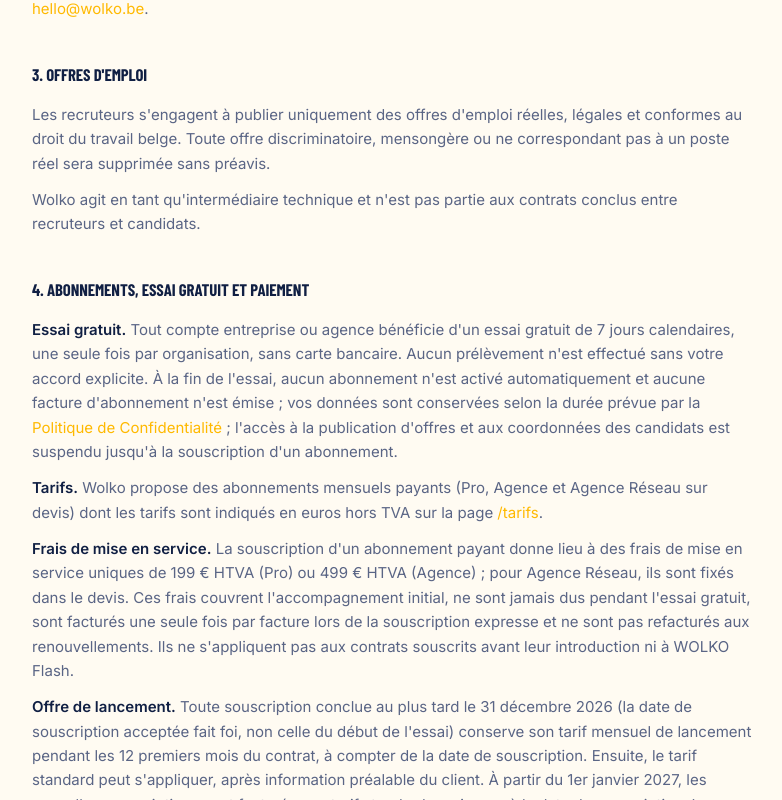
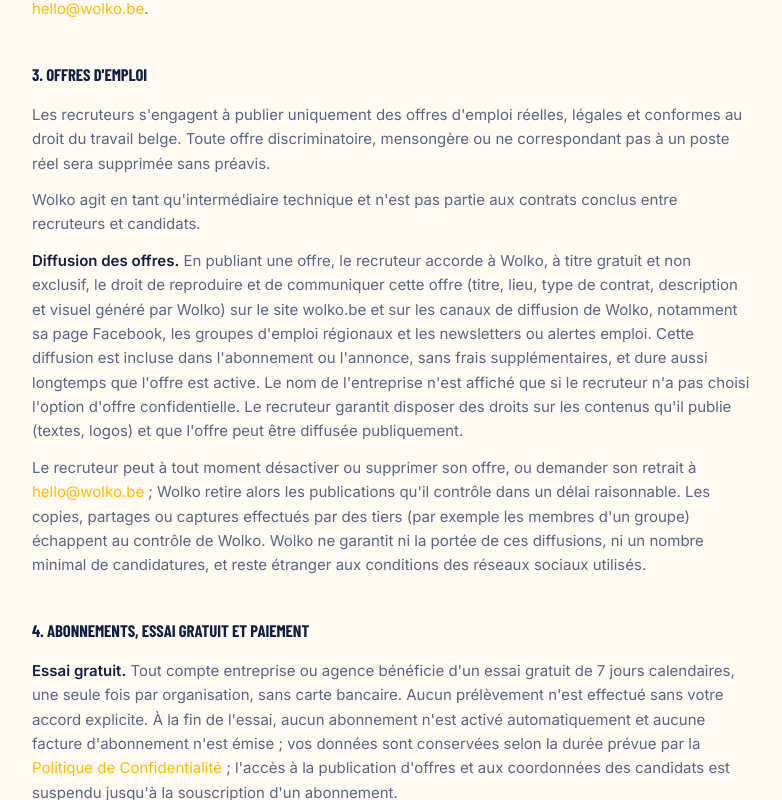
Before and after one commit to simonhardy7730/hardswork, a Next.js app: page /legal/cgu in a window 1280 px wide. Shown: the part 835-1635 px from the top of the page, without its empty margins (248-1030 px from the left). Built offline with nearby package versions, Linux system fonts and the light colour scheme; no server answers; a web font is replaced by a local one.

Commit message:
CGU : clause de diffusion des offres (page Facebook, groupes, alertes)
Co-Authored-By: Claude Sonnet 5.5 <noreply@anthropic.com>
Claude-Session: https://claude.ai/code/session_013sQp9xpu2aLsRygjrWbNRM

```diff
--- a/src/app/legal/cgu/page.tsx
+++ b/src/app/legal/cgu/page.tsx
@@ -23,7 +23,7 @@ export default function CGUPage() {
               Conditions <span className="text-brand">[générales]</span>
               <br />d&apos;utilisation.
             </h1>
-            <p className="text-white/35 mt-4 text-sm">Dernière mise à jour : 1er juin 2026</p>
+            <p className="text-white/35 mt-4 text-sm">Dernière mise à jour : 28 octobre 2026</p>
           </div>
         </div>
 
@@ -68,6 +68,25 @@ export default function CGUPage() {
               <p>
                 Wolko agit en tant qu&apos;intermédiaire technique et n&apos;est pas partie aux contrats
                 conclus entre recruteurs et candidats.
+              </p>
+              <p>
+                <strong>Diffusion des offres.</strong> En publiant une offre, le recruteur accorde à Wolko, à
+                titre gratuit et non exclusif, le droit de reproduire et de communiquer cette offre (titre,
+                lieu, type de contrat, description et visuel généré par Wolko) sur le site wolko.be et sur les
+                canaux de diffusion de Wolko, notamment sa page Facebook, les groupes d&apos;emploi régionaux et
+                les newsletters ou alertes emploi. Cette diffusion est incluse dans l&apos;abonnement ou
+                l&apos;annonce, sans frais supplémentaires, et dure aussi longtemps que l&apos;offre est active.
+                Le nom de l&apos;entreprise n&apos;est affiché que si le recruteur n&apos;a pas choisi
+                l&apos;option d&apos;offre confidentielle. Le recruteur garantit disposer des droits sur les
+                contenus qu&apos;il publie (textes, logos) et que l&apos;offre peut être diffusée publiquement.
+              </p>
+              <p>
+                Le recruteur peut à tout moment désactiver ou supprimer son offre, ou demander son retrait à{" "}
+                <a href="mailto:hello@wolko.be">hello@wolko.be</a> ; Wolko retire alors les publications qu&apos;il
+                contrôle dans un délai raisonnable. Les copies, partages ou captures effectués par des tiers
+                (par exemple les membres d&apos;un groupe) échappent au contrôle de Wolko. Wolko ne garantit ni la
+                portée de ces diffusions, ni un nombre minimal de candidatures, et reste étranger aux conditions
+                des réseaux sociaux utilisés.
               </p>
             </LegalSection>
 
```
